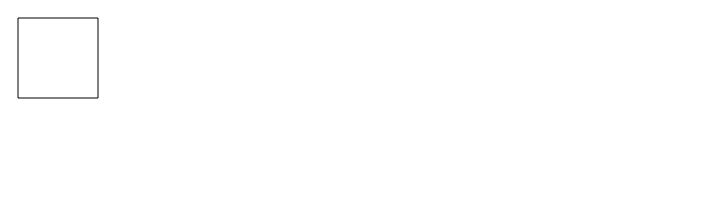
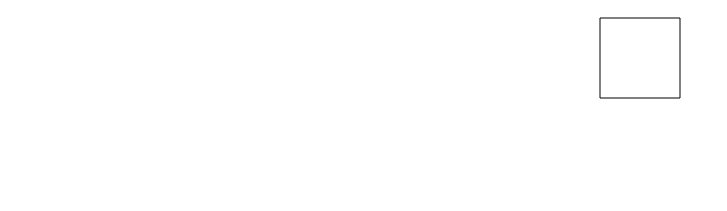
Before and after one commit to pomerantsev/svg-transformations, a plain HTML site: page index.html in a window 1280 px wide. Shown: the top 211 px of the page, without its empty margins (0-727 px from the left). Drawn offline with nearby package versions, Linux system fonts and the light colour scheme.

Commit message:
Center the SVG horizontally

```diff
--- a/index.html
+++ b/index.html
@@ -6,7 +6,7 @@
 </head>
 <body ng-app="app" ng-controller="MainController">
   <pp-inverse-scrolling>
-    <svg width="200px" height="200px" version="1.1" xmlns="http://www.w3.org/2000/svg">
+    <svg class="funky-element">
       <path d="M10 10 H 90 V 90 H 10 Z" fill="transparent" stroke="black"/>
     </svg>
   </pp-inverse-scrolling>
--- a/style.css
+++ b/style.css
@@ -1,3 +1,10 @@
 body {
   height: 3000px;
 }
+
+.funky-element {
+  display: block;
+  width: 100px;
+  height: 100px;
+  margin: 0 auto;
+}
```
